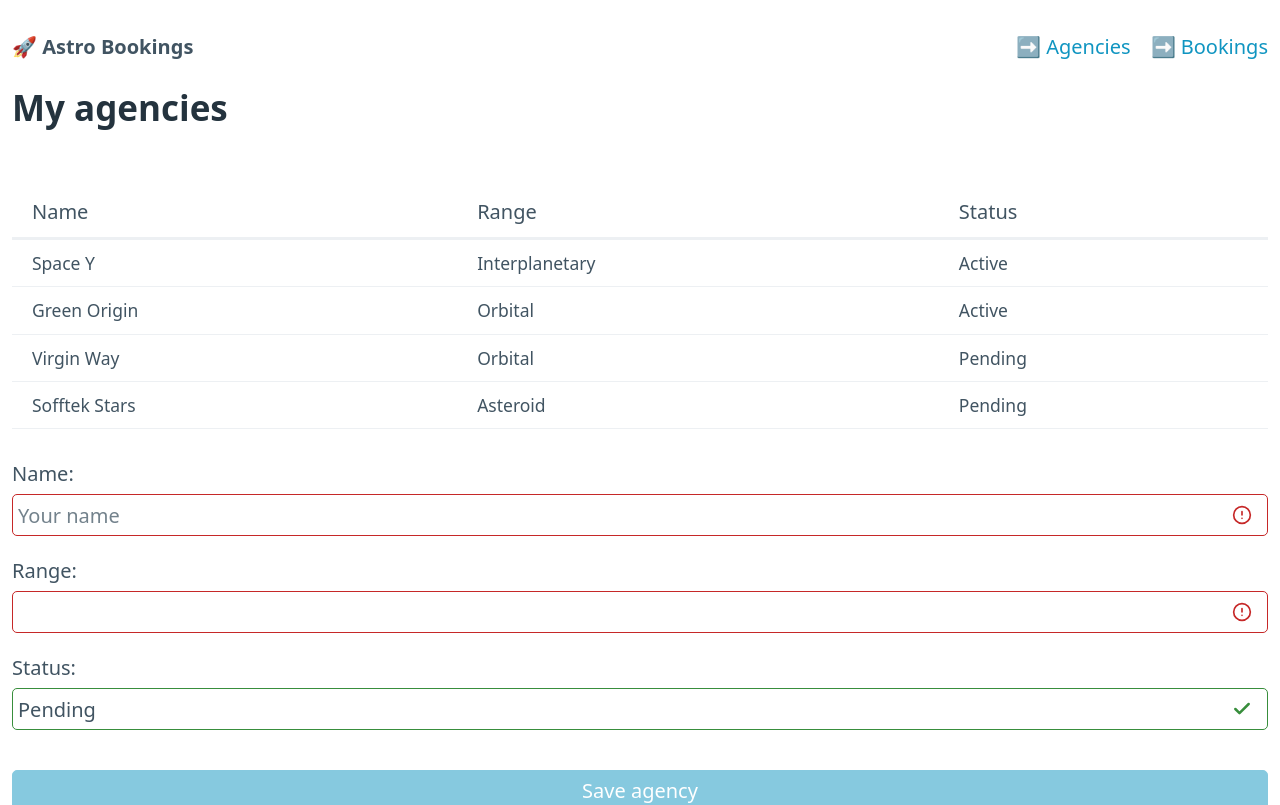
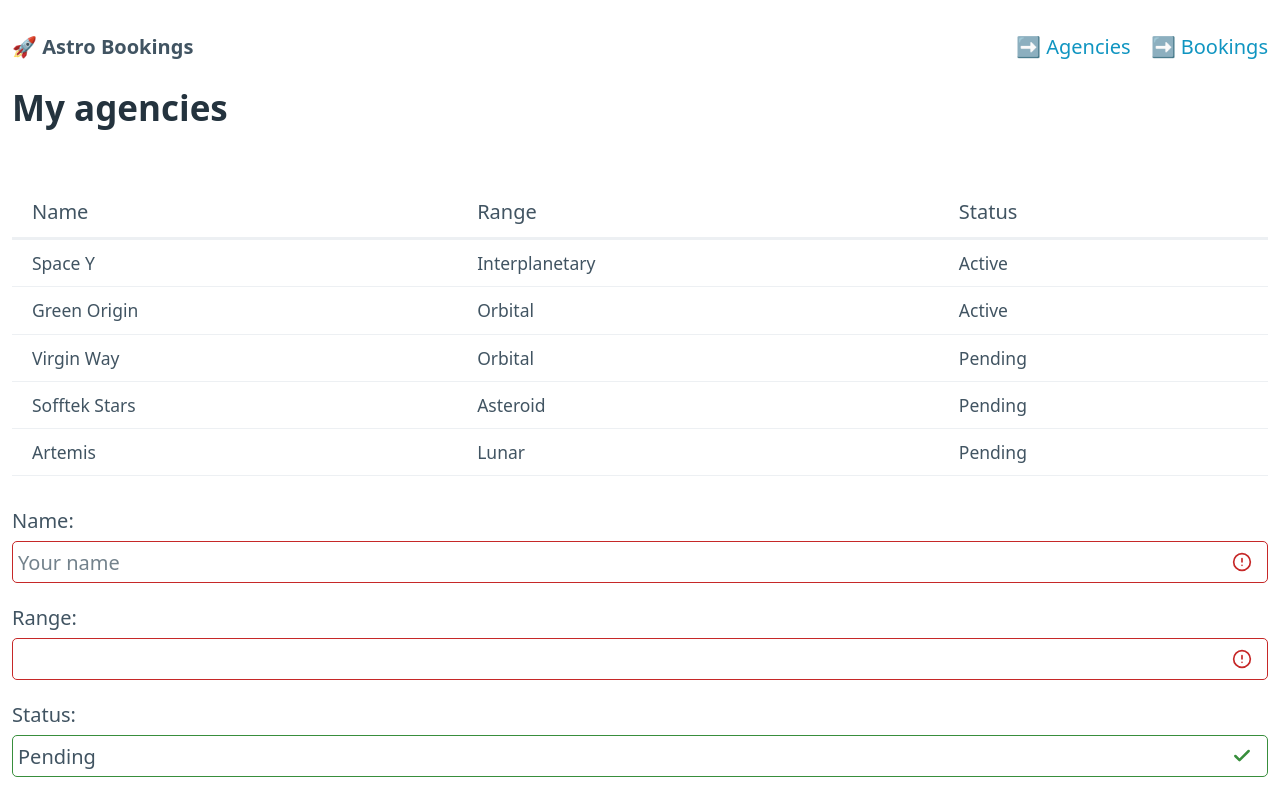
Before and after one commit to AlbertoBasaloLabs/softtek-angular_intro-noviembre, an Angular app: page /agencies in a window 1280 px wide. Shown: the top 805 px of the page. Built offline with nearby package versions, Linux system fonts and the light colour scheme; data requests are answered from the project's data file.

Commit message:
feat: reload agencies

```diff
--- a/database/db.json
+++ b/database/db.json
@@ -23,6 +23,12 @@
       "range": "Asteroid",
       "status": "Pending",
       "id": "dFLt-eA"
+    },
+    {
+      "name": "Artemis",
+      "range": "Lunar",
+      "status": "Pending",
+      "id": "4Cnx4bT"
     }
   ],
   "bookings": [
--- a/src/app/routes/agencies/agencies.component.ts
+++ b/src/app/routes/agencies/agencies.component.ts
@@ -23,7 +23,10 @@ export class AgenciesComponent implements OnInit {
 
   onSaveAgency(newAgency: Agency) {
     this.api.postAgency$(newAgency).subscribe((agencyResponse) => {
-      this.agenciesData.push(agencyResponse);
+      // this.agenciesData.push(agencyResponse);
+      this.api.getAgencies$().subscribe((agenciesResponse) => {
+        this.agenciesData = agenciesResponse;
+      });
     });
   }
 }
```
